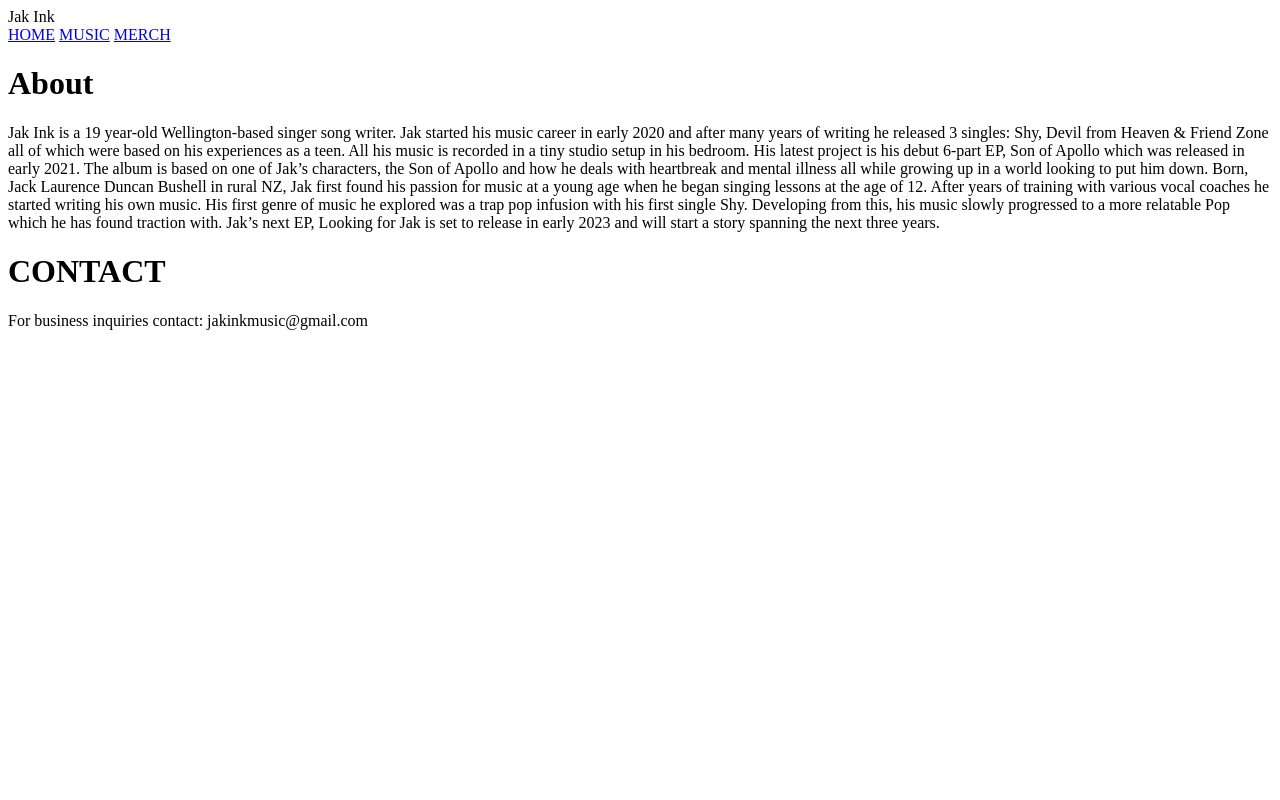
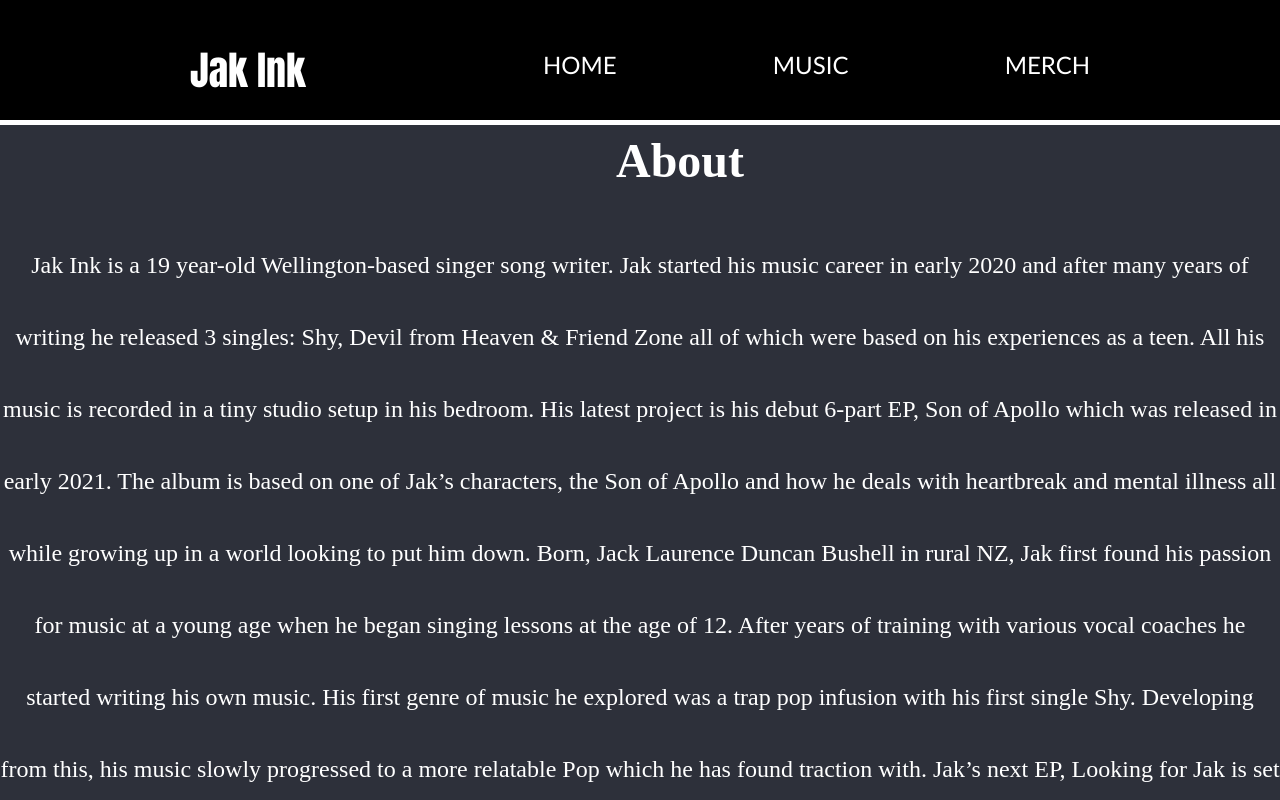
Before and after one commit to Inky88/Inky88.github.io, a plain HTML site: page Index.html in a window 1280 px wide. Shown: the top 800 px of the page. Drawn offline with Linux system fonts and the light colour scheme.

Commit message:
surely work

```diff
--- a/Index.html
+++ b/Index.html
@@ -7,7 +7,7 @@
 
     <meta name="description" content="A website for Jak Ink"/>
 
-    <link rel="stylesheet" href="Homepage.css"/>
+    <link rel="stylesheet" href="styles.css"/>
     <meta name="viewport" content="width=device.width,intial-scale=1">
 
     </head>
--- /dev/null
+++ b/styles.css
@@ -0,0 +1,95 @@
+
+body {
+    background-color: grey;
+    margin: 0;
+    font-family: 'calibri'
+}
+
+d*{ outline: 1px dotted lime;
+}
+
+.header{
+    background-color: black;
+    color: white;
+    height: 120px;
+    border-bottom: 5px solid white;
+}
+
+.nav{
+    display: grid;
+    grid-template-columns: 200px auto;
+margin-left: auto;
+margin-right: auto;
+max-width: 900px;
+}
+
+.logo{
+    margin-top: 40px;
+    font-size: 2.5em;
+    font-family: Impact, Haettenschweiler, 'Arial Narrow Bold', sans-serif;
+}
+.links {
+    margin-top: 50px;
+    font-size: 1.5em;
+    text-align: right;
+    color: gray;
+}
+
+.links a{
+    color: white;
+    padding-left: 150px;
+    padding-right: 30x;
+    text-decoration: none;
+
+}
+
+
+
+
+#home_des {
+    background-color: #2d303A;
+    color:white ;
+    font-size: 1.5em;
+    line-height: 3em;
+    margin: auto;
+    height: 700px;
+    text-align: center;
+    position: relative; bottom: 80px;
+    padding-bottom: 20px;
+    font-family: 'Times New Roman', Times, serif;
+    padding: 20;
+    border-bottom: 20px solid white;
+
+
+
+
+
+
+}
+
+#home_des h1 {
+    font-weight: bold;
+    margin-top: 80px;
+    text-align: center;
+    padding-left: 80px;
+}
+
+
+#footer {
+    color: whitesmoke;
+    background-color: #2D303A;
+    font-size: 1em;
+
+    height: 200px;
+    text-align: center;
+    position: relative;top: 50px;
+
+
+}
+#footer h1{
+    font-weight: bold;
+    margin-top: 80px;
+    text-align: center;
+    padding-left: 80px;
+
+}
```
